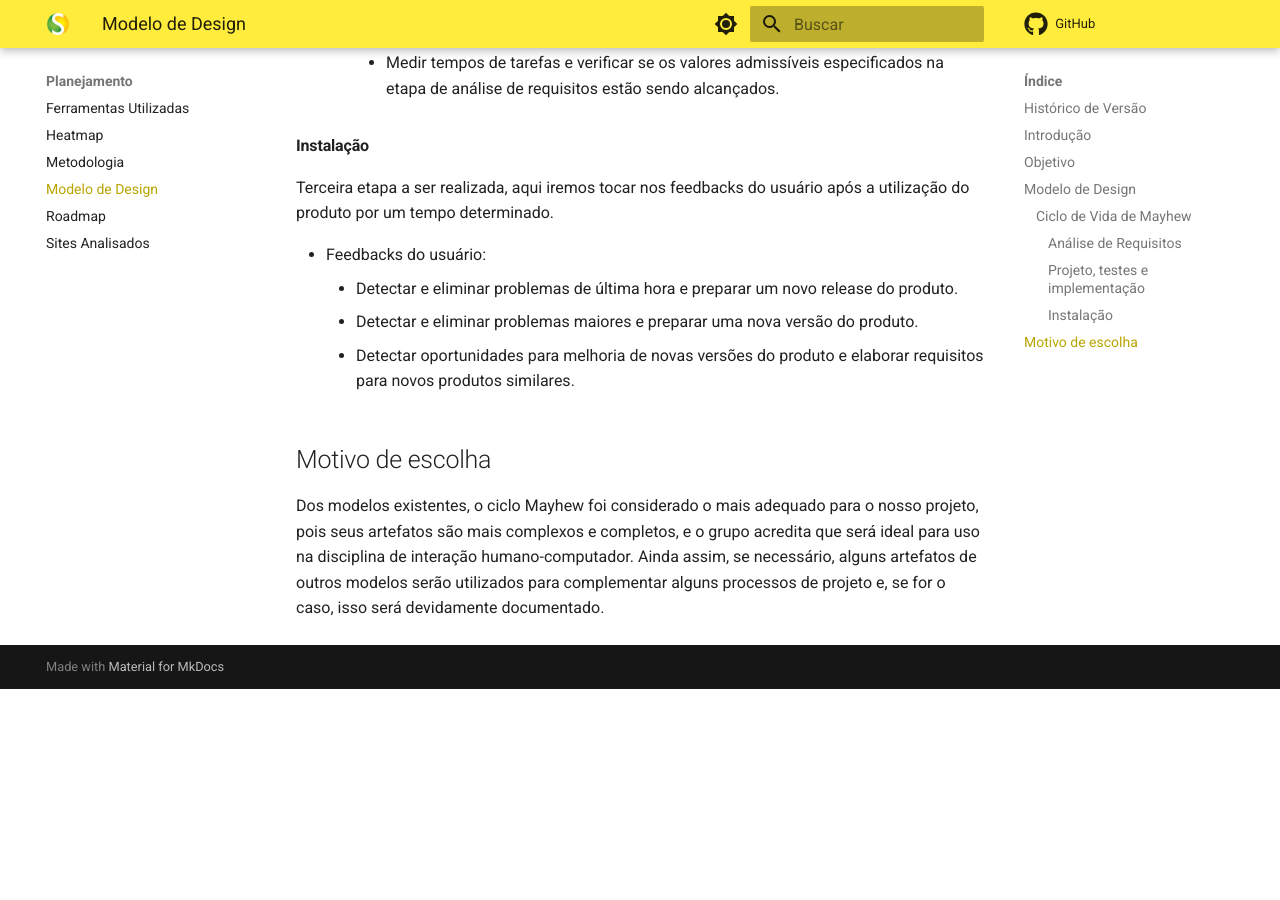
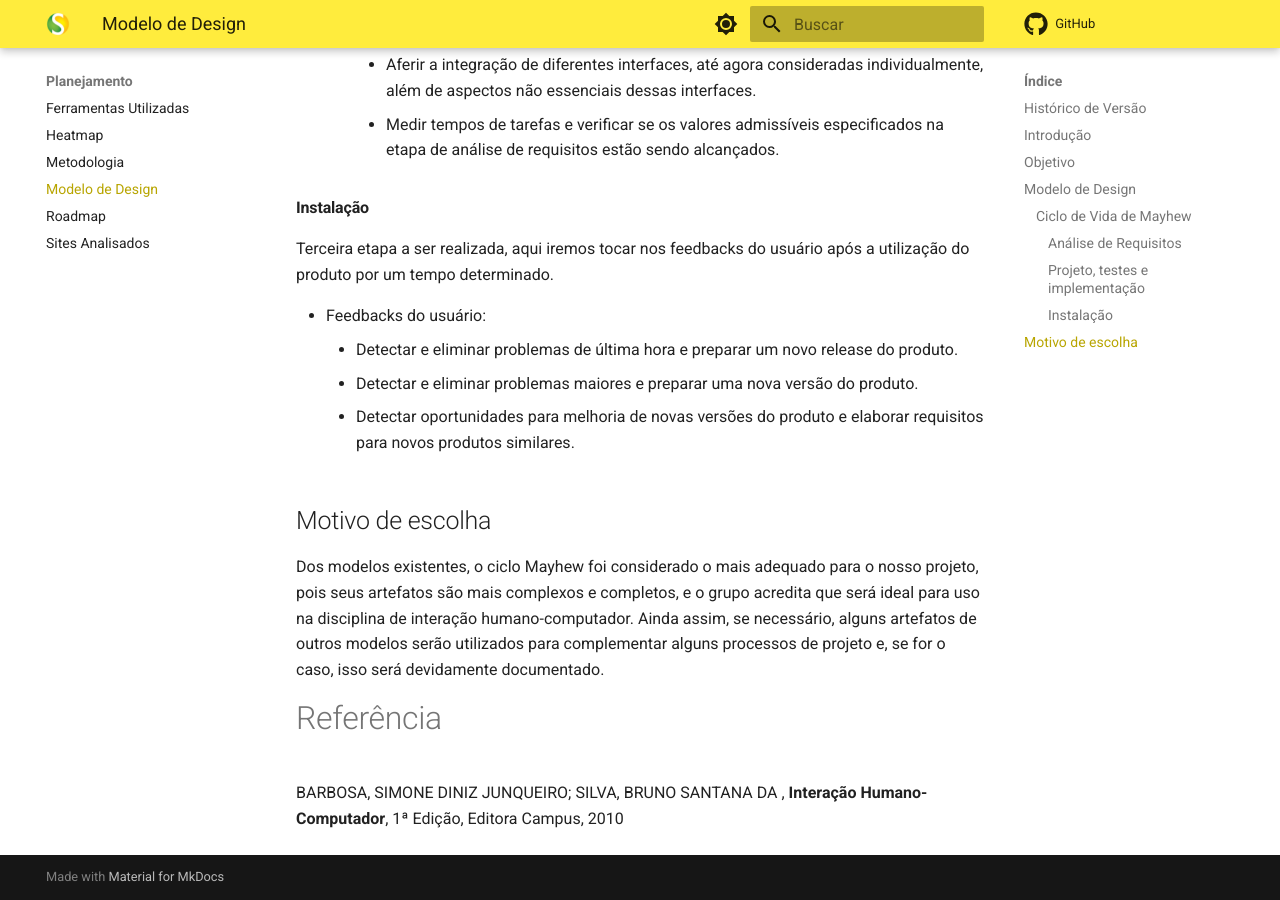
Before and after one commit to Interacao-Humano-Computador/2022.2-SimplesNacional, an MkDocs documentation site: the page built from docs/Planejamento/ModeloDesign.md, in a window 1280 px wide and 900 px high, scrolled down 3816 px. Built offline with MkDocs 1.6.1 and Material for MkDocs 9.7.7, drawn with Linux system fonts in a browser that asks for light colours; comment, search, counter and statistics services are not loaded; before the commit the page ends 4505 px from its top, so only the background shows below that; some of the changed text lies outside the part shown.

Commit message:
correcao legenda Mayhew

```diff
--- a/docs/Planejamento/ModeloDesign.md
+++ b/docs/Planejamento/ModeloDesign.md
@@ -27,9 +28,9 @@ O Ciclo de Mayhew foi proposto por Deborah Mayhew (1999), e este processo está
 * Projeto, testes e implementação
 * Instalação
 
-Ilustração do modelo na Figura 1 :
-<img src="../../assets/images/Mayhew.png" width="700" ><br>Figura 1 - Ciclo de Vida da Mayhew</img>
-
+Ilustração do modelo na Figura 1 :<br>
+<img src="../../assets/images/Mayhew.png" width="700" ></img>
+<p align="center">Figura 1 - Ciclo de Vida da Mayhew(BARBOSA e SILVA, 2010)</p>
 <br></br>
 Iremos abranger cada tópico e discutir um pouco sobre cada uma das etapas.
 
@@ -88,3 +89,7 @@ Terceira etapa a ser realizada, aqui iremos tocar nos feedbacks do usuário  ap
 ## Motivo de escolha
 
 Dos modelos existentes, o ciclo Mayhew foi considerado o mais adequado para o nosso projeto, pois seus artefatos são mais complexos e completos, e o grupo acredita que será ideal para uso na disciplina de interação humano-computador. Ainda assim, se necessário, alguns artefatos de outros modelos serão utilizados para complementar alguns processos de projeto e, se for o caso, isso será devidamente documentado.
+
+# Referência
+
+BARBOSA, SIMONE DINIZ JUNQUEIRO; SILVA, BRUNO SANTANA DA , **Interação Humano-Computador**, 1ª Edição, Editora Campus, 2010
```
Also changed, not shown: other parts of docs/Planejamento/ModeloDesign.md (+1 -0 lines).
